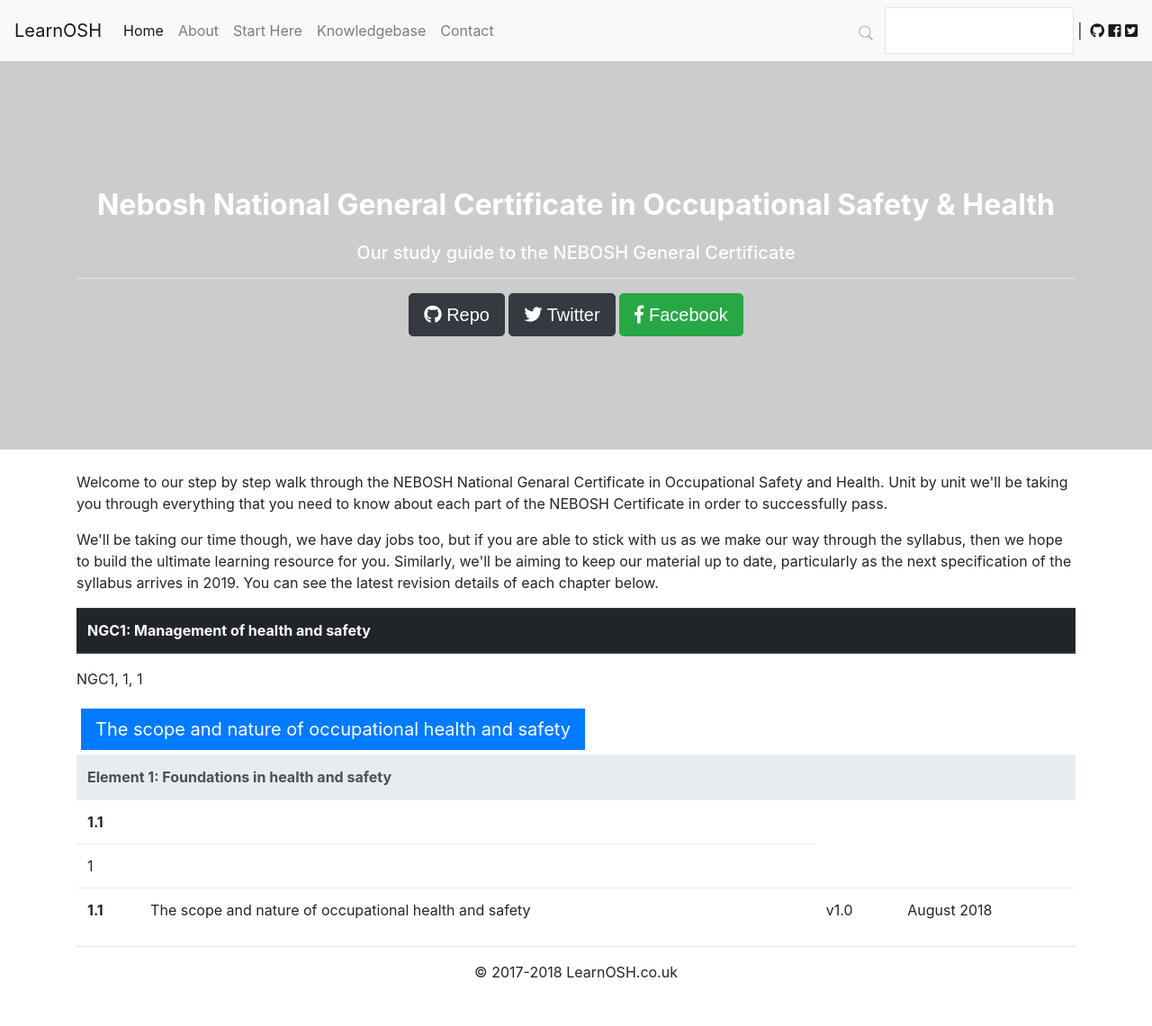
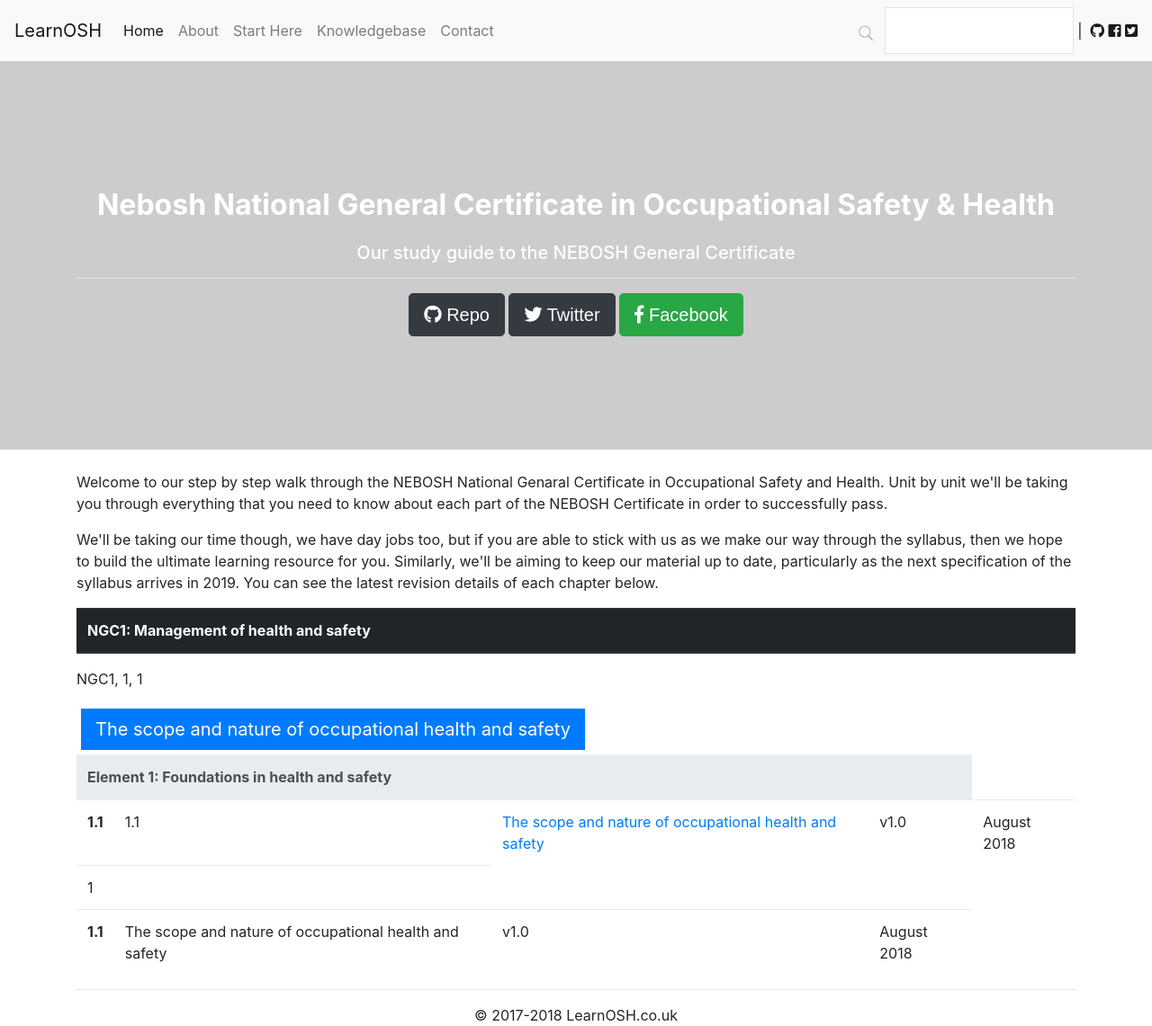
Before and after one commit to lee-perry/learnosh, a Jekyll site: the page built from course/nebosh_national_certificate/index.html, in a window 1280 px wide and 1141 px high. Shown: the whole window at 90% size. Built offline with Jekyll 4.4.1, drawn with Linux system fonts in a browser that asks for light colours; nearby versions of some CDN libraries.

Commit message:
Update index.html

```diff
--- a/course/nebosh_national_certificate/index.html
+++ b/course/nebosh_national_certificate/index.html
@@ -32,6 +32,10 @@
     <p>{{page.module}}, {{page.Unit}}, {{page.Element}}</p>
     <tr>
       <th scope="row">1.1</th>
+        <td>{{ page.Element }}.{{ page.Unit }}</td>
+      <td><a href="{{page.utl}}">{{ page.title}}</a></td>
+      <td>v1.0</td>
+      <td>August 2018</td>
         <a class="btn btn-primary btn-lg" href="{{ page.url | remove: "index.html" }}" role="button" style="border: 5px solid white">{{page.title}}</a>&nbsp;
      </tr>
     <td>{{page.Unit}}</td>
```
